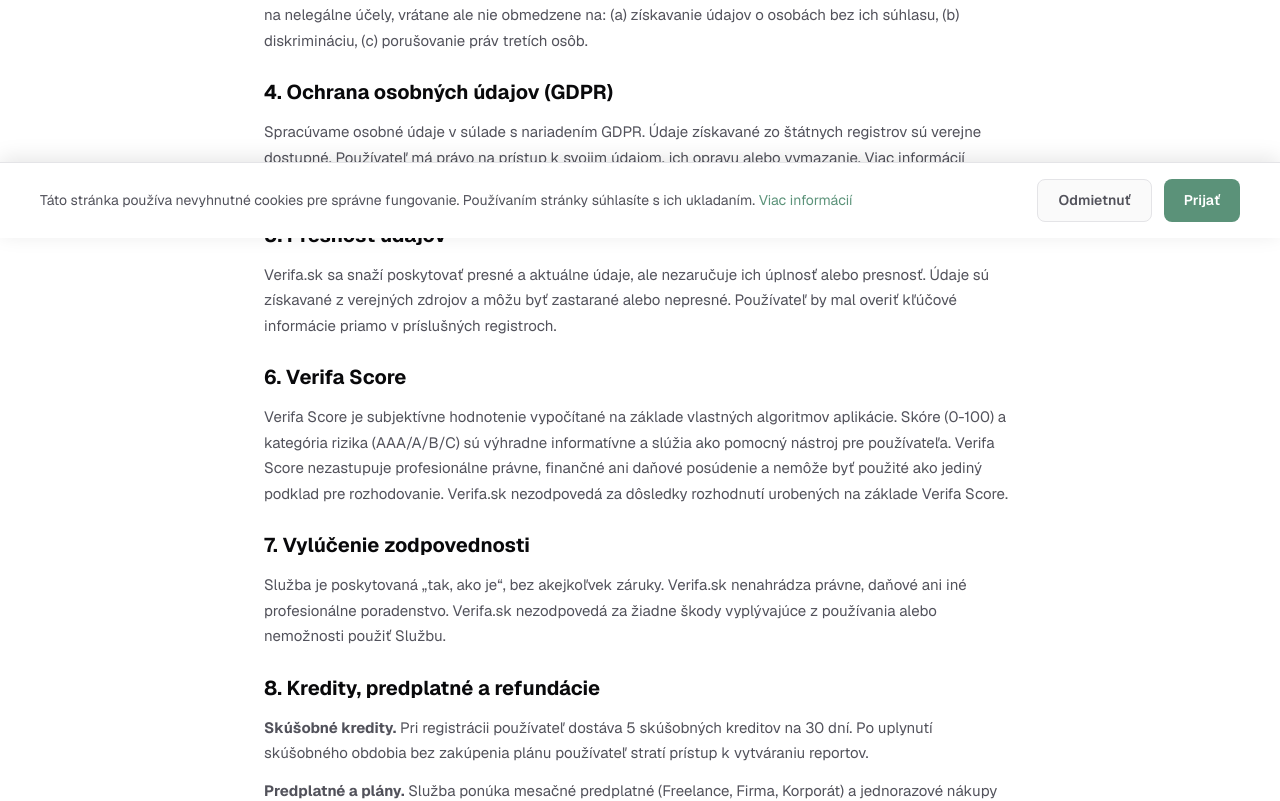
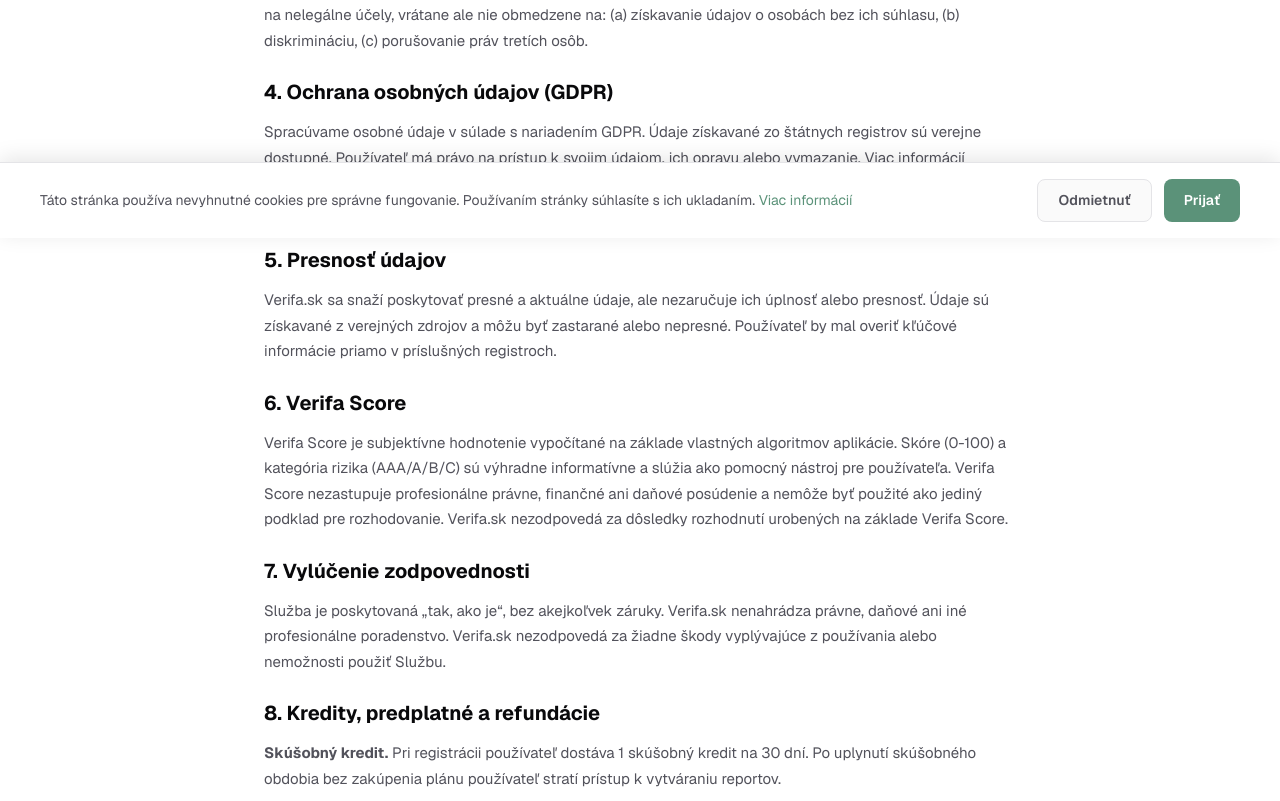
Before and after one commit to dusan02/scripta, a Next.js app in the folder frontend/: page /terms in a window 1280 px wide. Shown: the part 562-1363 px from the top of the page. Built offline with nearby package versions, Linux system fonts and the light colour scheme; no server answers.

Commit message:
fix: unify trial credits to 1 across email verification and terms

```diff
--- a/frontend/package.json
+++ b/frontend/package.json
@@ -4,6 +4,7 @@
   "private": true,
   "scripts": {
     "dev": "next dev",
+    "dev:clean": "rm -rf .next && next dev",
     "build": "next build",
     "start": "next start",
     "lint": "next lint",
--- a/frontend/src/app/api/auth/verify-email/route.ts
+++ b/frontend/src/app/api/auth/verify-email/route.ts
@@ -47,8 +47,8 @@
     data: { emailVerified: new Date(), trialEndsAt },
   });
 
-  // Create wallet with 5 free trial credits via CreditBatch
-  await addCreditBatch(user.id, 5, "trial");
+  // Create wallet with 1 free trial credit via CreditBatch
+  await addCreditBatch(user.id, 1, "trial");
 
   await prisma.verificationToken.delete({ where: { id: verificationRecord.id } });
 
--- a/frontend/src/app/firma/[ico-slug]/page.tsx
+++ b/frontend/src/app/firma/[ico-slug]/page.tsx
@@ -282,7 +282,7 @@
               Stiahnuť report — 10 €
             </Link>
             <Link
-              href="/cennik"
+              href="/pricing"
               className="inline-block px-6 py-3 rounded-lg font-bold text-sm border transition-colors"
               style={{ borderColor: "var(--border)", color: "var(--text)" }}
             >
--- a/frontend/src/app/terms/page.tsx
+++ b/frontend/src/app/terms/page.tsx
@@ -41,7 +41,7 @@
         <section>
           <h2 style={{ fontSize: 20, fontWeight: 700, marginBottom: 12 }}>4. Ochrana osobných údajov (GDPR)</h2>
           <p style={{ fontSize: 15, color: "var(--text-secondary)", lineHeight: 1.7 }}>
-            Spracúvame osobné údaje v súlade s nariadením GDPR. Údaje získavané zo štátnych registrov sú verejne dostupné. Používateľ má právo na prístup k svojim údajom, ich opravu alebo vymazanie. Viac informácií nájdete v našich Zásadoch ochrany osobných údajov.
+            Spracúvame osobné údaje v súlade s nariadením GDPR. Údaje získavané zo štátnych registrov sú verejne dostupné. Používateľ má právo na prístup k svojim údajom, ich opravu alebo vymazanie. Viac informácií nájdete v našich <a href="/privacy" style={{ color: "var(--accent)", textDecoration: "none" }}>Zásadoch ochrany osobných údajov</a>. Pre firemných zákazníkov je k dispozícii aj <a href="/dpa" style={{ color: "var(--accent)", textDecoration: "none" }}>Spracovateľská zmluva (DPA)</a>.
           </p>
         </section>
 
@@ -69,7 +69,7 @@
         <section>
           <h2 style={{ fontSize: 20, fontWeight: 700, marginBottom: 12 }}>8. Kredity, predplatné a refundácie</h2>
           <p style={{ fontSize: 15, color: "var(--text-secondary)", lineHeight: 1.7 }}>
-            <strong>Skúšobné kredity.</strong> Pri registrácii používateľ dostáva 5 skúšobných kreditov na 30 dní. Po uplynutí skúšobného obdobia bez zakúpenia plánu používateľ stratí prístup k vytváraniu reportov.
+            <strong>Skúšobný kredit.</strong> Pri registrácii používateľ dostáva 1 skúšobný kredit na 30 dní. Po uplynutí skúšobného obdobia bez zakúpenia plánu používateľ stratí prístup k vytváraniu reportov.
           </p>
           <p style={{ fontSize: 15, color: "var(--text-secondary)", lineHeight: 1.7, marginTop: 12 }}>
             <strong>Predplatné a plány.</strong> Služba ponúka mesačné predplatné (Freelance, Firma, Korporát) a jednorazové nákupy (Štart, dokúpenie kreditov). Platenie prebieha cez Stripe. Predplatné sa obnovuje automaticky každý mesiac, pokiaľ nie je zrušené.
--- a/frontend/src/components/landing/LandingFooter.tsx
+++ b/frontend/src/components/landing/LandingFooter.tsx
@@ -31,7 +31,7 @@
               <a href="#funkcie" style={{ fontSize: 14, color: "var(--text-secondary)", textDecoration: "none" }}>{t("home.navFeatures")}</a>
               <a href="#registre" style={{ fontSize: 14, color: "var(--text-secondary)", textDecoration: "none" }}>{t("home.navRegistries")}</a>
               <a href="#ukazka" style={{ fontSize: 14, color: "var(--text-secondary)", textDecoration: "none" }}>{t("nav.dokumenty")}</a>
-              <a href="#cennik" style={{ fontSize: 14, color: "var(--text-secondary)", textDecoration: "none" }}>{t("home.navPricing")}</a>
+              <a href="#pricing" style={{ fontSize: 14, color: "var(--text-secondary)", textDecoration: "none" }}>{t("home.navPricing")}</a>
               <Link href="/slovnik" style={{ fontSize: 14, color: "var(--text-secondary)", textDecoration: "none" }}>{t("home.footerGlossary")}</Link>
             </div>
           </div>
--- a/frontend/src/components/landing/LandingNav.tsx
+++ b/frontend/src/components/landing/LandingNav.tsx
@@ -42,7 +42,7 @@
           <a href="#funkcie" style={{ color: "var(--text-secondary)", textDecoration: "none", fontSize: 14, fontWeight: 500 }}>{t("home.navFeatures")}</a>
           <a href="#registre" style={{ color: "var(--text-secondary)", textDecoration: "none", fontSize: 14, fontWeight: 500 }}>{t("home.navRegistries")}</a>
           <a href="#ukazka" style={{ color: "var(--text-secondary)", textDecoration: "none", fontSize: 14, fontWeight: 500 }}>{t("nav.dokumenty")}</a>
-          <a href="#cennik" style={{ color: "var(--text-secondary)", textDecoration: "none", fontSize: 14, fontWeight: 500 }}>{t("home.navPricing")}</a>
+          <a href="#pricing" style={{ color: "var(--text-secondary)", textDecoration: "none", fontSize: 14, fontWeight: 500 }}>{t("home.navPricing")}</a>
           <button
             onClick={toggle}
             style={{ background: "var(--surface-hover)", border: "1px solid var(--border)", borderRadius: 8, padding: "8px 10px", cursor: "pointer", fontSize: 16 }}
@@ -114,7 +114,7 @@
           <a href="#funkcie" onClick={() => setMobileMenuOpen(false)} style={{ color: "var(--text-secondary)", textDecoration: "none", fontSize: 15, fontWeight: 500, padding: "8px 0" }}>{t("home.navFeatures")}</a>
           <a href="#registre" onClick={() => setMobileMenuOpen(false)} style={{ color: "var(--text-secondary)", textDecoration: "none", fontSize: 15, fontWeight: 500, padding: "8px 0" }}>{t("home.navRegistries")}</a>
           <a href="#ukazka" onClick={() => setMobileMenuOpen(false)} style={{ color: "var(--text-secondary)", textDecoration: "none", fontSize: 15, fontWeight: 500, padding: "8px 0" }}>{t("nav.dokumenty")}</a>
-          <a href="#cennik" onClick={() => setMobileMenuOpen(false)} style={{ color: "var(--text-secondary)", textDecoration: "none", fontSize: 15, fontWeight: 500, padding: "8px 0" }}>{t("home.navPricing")}</a>
+          <a href="#pricing" onClick={() => setMobileMenuOpen(false)} style={{ color: "var(--text-secondary)", textDecoration: "none", fontSize: 15, fontWeight: 500, padding: "8px 0" }}>{t("home.navPricing")}</a>
           <div style={{ height: 1, background: "var(--border)", margin: "4px 0" }} />
           <Link href="/register" onClick={() => setMobileMenuOpen(false)} style={{ display: "block", textAlign: "center", color: "var(--text-secondary)", textDecoration: "none", fontSize: 15, fontWeight: 600, padding: "10px", borderRadius: 8, border: "1px solid var(--border)" }}>{t("home.navRegister")}</Link>
           <Link href="/login" onClick={() => setMobileMenuOpen(false)} style={{ display: "block", textAlign: "center", background: "var(--accent)", color: "var(--accent-button-text)", textDecoration: "none", fontSize: 15, fontWeight: 600, padding: "10px", borderRadius: 8 }}>{t("home.navLogin")}</Link>
--- a/frontend/src/components/landing/PricingSection.tsx
+++ b/frontend/src/components/landing/PricingSection.tsx
@@ -109,7 +109,7 @@
   const t = useT();
 
   return (
-    <section id="cennik" style={{ padding: "80px 24px", background: "var(--bg-subtle)", scrollMarginTop: 80 }} className="section-pad">
+    <section id="pricing" style={{ padding: "80px 24px", background: "var(--bg-subtle)", scrollMarginTop: 80 }} className="section-pad">
       <div style={{ maxWidth: 1100, margin: "0 auto" }}>
         <div style={{ textAlign: "center", marginBottom: 60 }}>
           <h2 style={{ fontSize: "clamp(28px, 4vw, 40px)", fontWeight: 800, letterSpacing: "-0.02em", marginBottom: 16 }}>{t("home.navPricing")}</h2>
```
